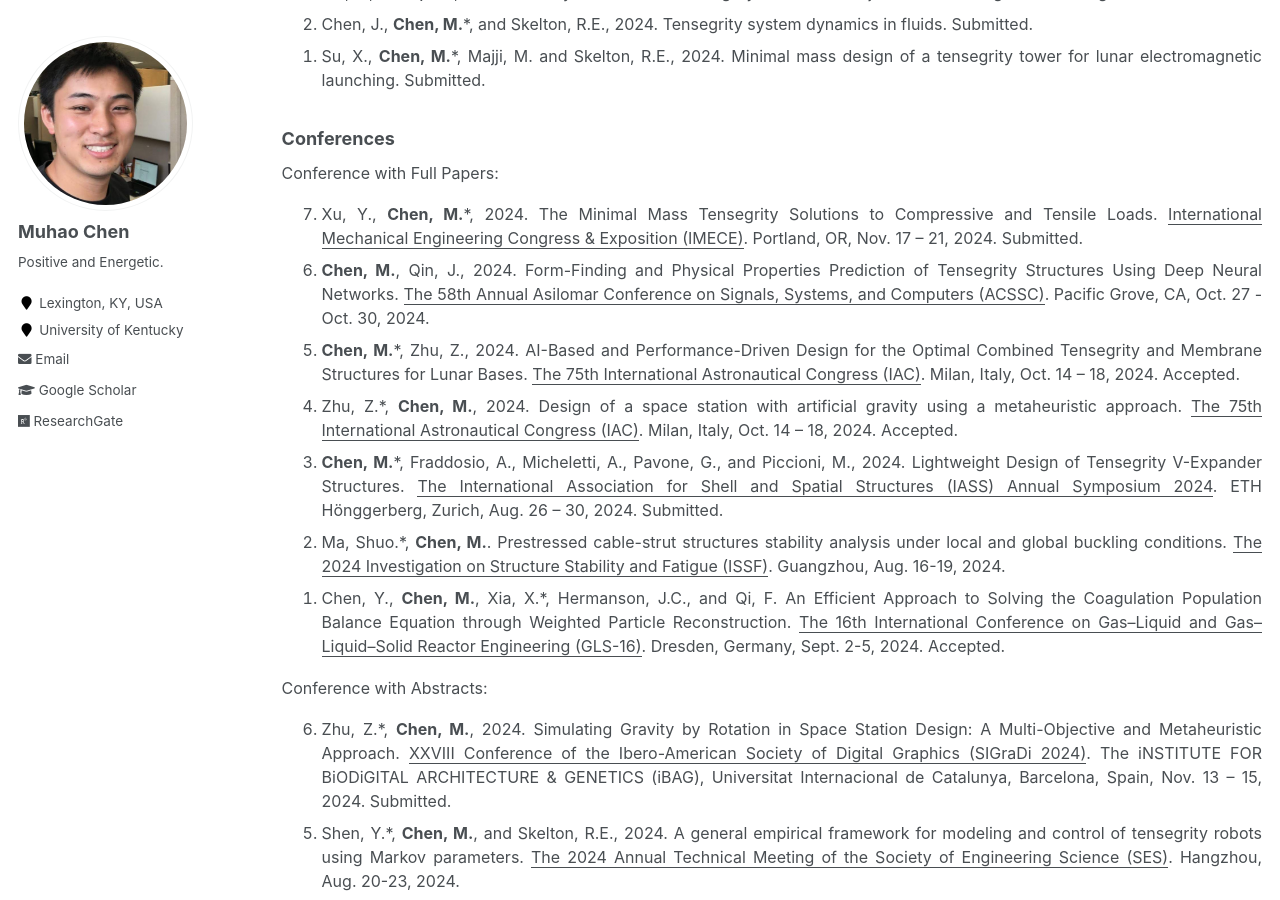
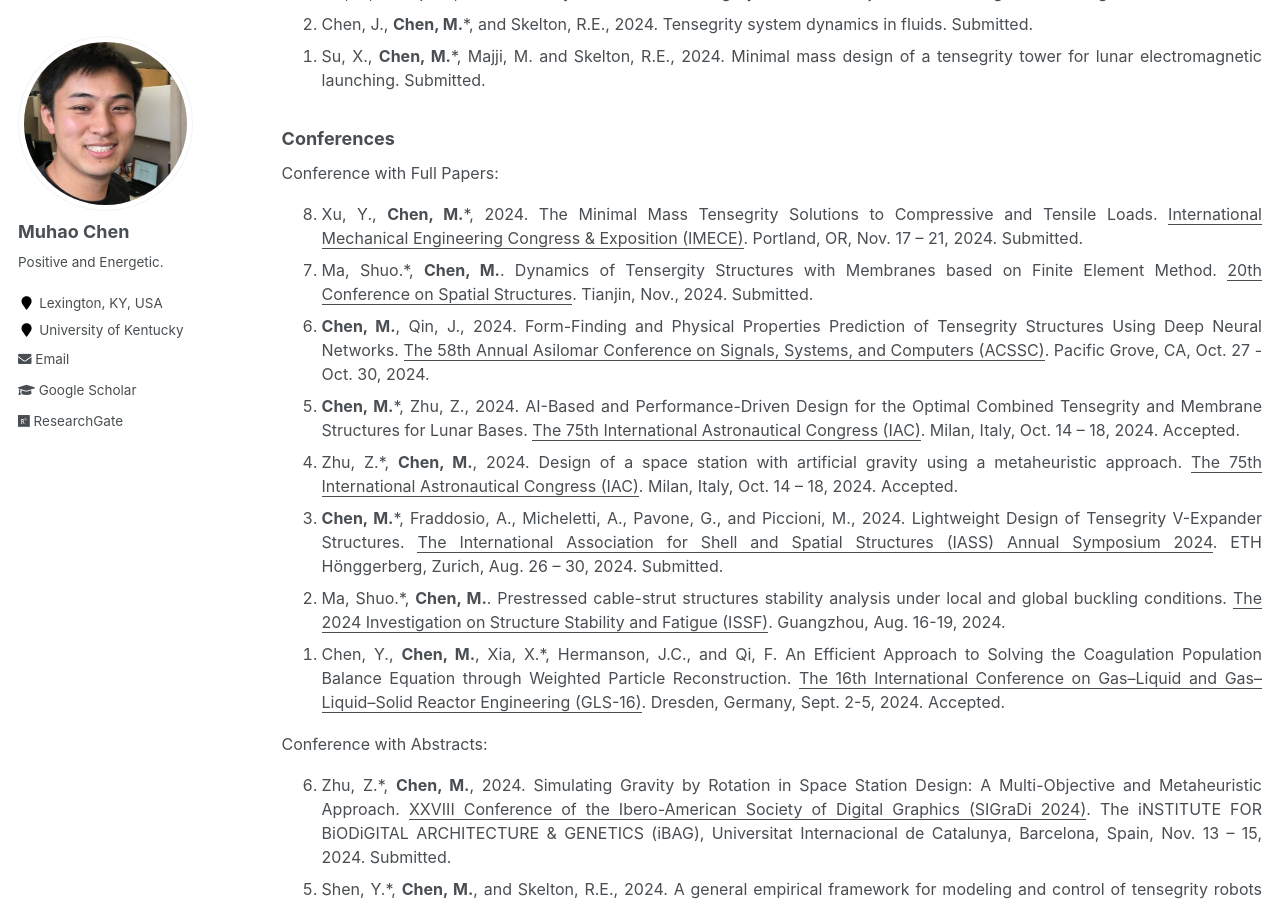
Before and after one commit to Muhao-Chen/muhao-chen.github.io, a Jekyll site: the page built from _pages/publication.md, in a window 1280 px wide and 900 px high, scrolled down 3729 px. Built offline with Jekyll 4.4.1, drawn with Linux system fonts in a browser that asks for light colours.

Commit message:
Update publication.md

```diff
--- a/_pages/publication.md
+++ b/_pages/publication.md
@@ -100,6 +100,7 @@ Conference with Abstracts:
 Conference with Full Papers:
 <ol reversed>
 <li> Xu, Y., <strong>Chen, M.</strong>*, 2024. The Minimal Mass Tensegrity Solutions to Compressive and Tensile Loads. <u>International Mechanical Engineering Congress & Exposition (IMECE)</u>. Portland, OR, Nov. 17 – 21, 2024. Submitted. </li>
+<li> Ma, Shuo.*, <strong>Chen, M.</strong>. Dynamics of Tensergity Structures with Membranes based on Finite Element Method. <u>20th Conference on Spatial Structures</u>. Tianjin, Nov., 2024. Submitted.</li>
 <li> <strong>Chen, M.</strong>, Qin, J., 2024. Form-Finding and Physical Properties Prediction of Tensegrity Structures Using Deep Neural Networks. <u>The 58th Annual Asilomar Conference on Signals, Systems, and Computers (ACSSC)</u>. Pacific Grove, CA, Oct. 27 - Oct. 30, 2024. </li>
 <li><strong>Chen, M.</strong>*, Zhu, Z., 2024. AI-Based and Performance-Driven Design for the Optimal Combined Tensegrity and Membrane Structures for Lunar Bases. <u>The 75th International Astronautical Congress (IAC)</u>. Milan, Italy, Oct. 14 – 18, 2024. Accepted. </li>
 <li>Zhu, Z.*, <strong>Chen, M.</strong>, 2024. Design of a space station with artificial gravity using a metaheuristic approach. <u>The 75th International Astronautical Congress (IAC)</u>. Milan, Italy, Oct. 14 – 18, 2024. Accepted. </li>
```
